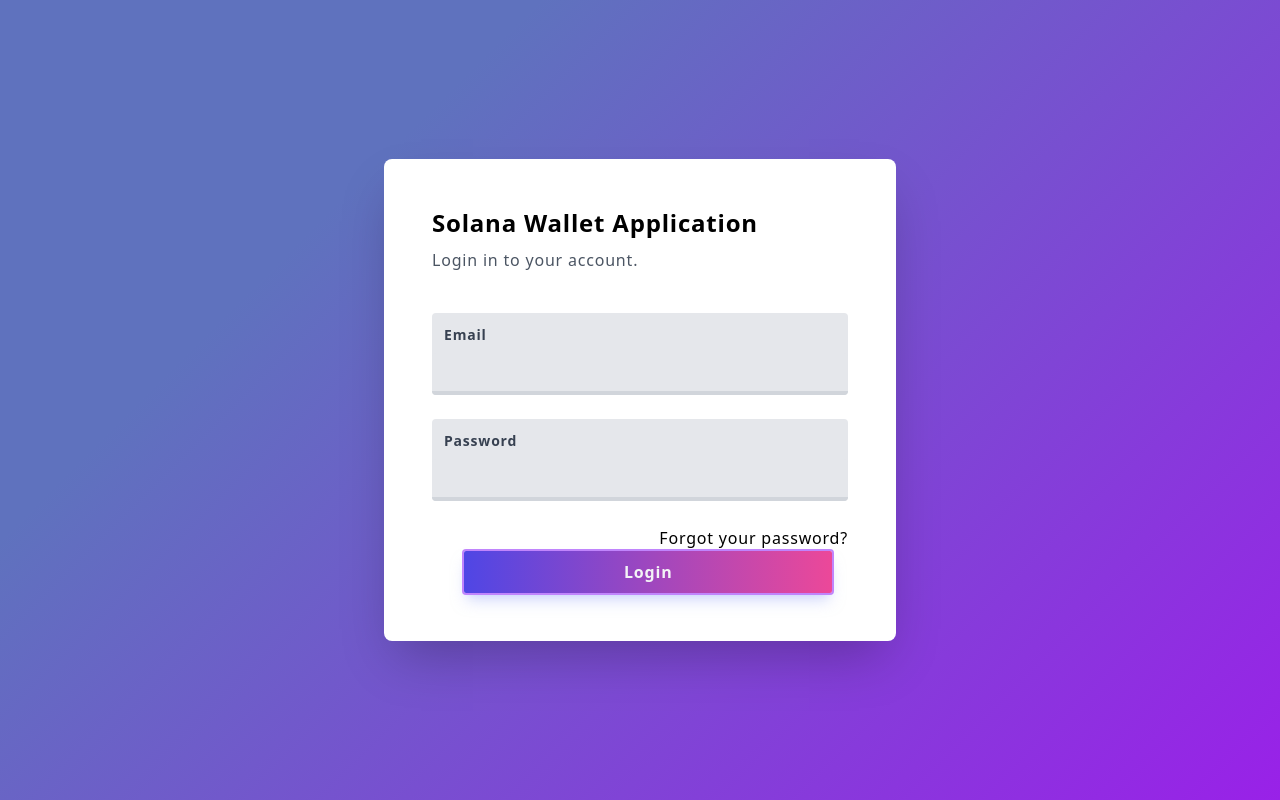
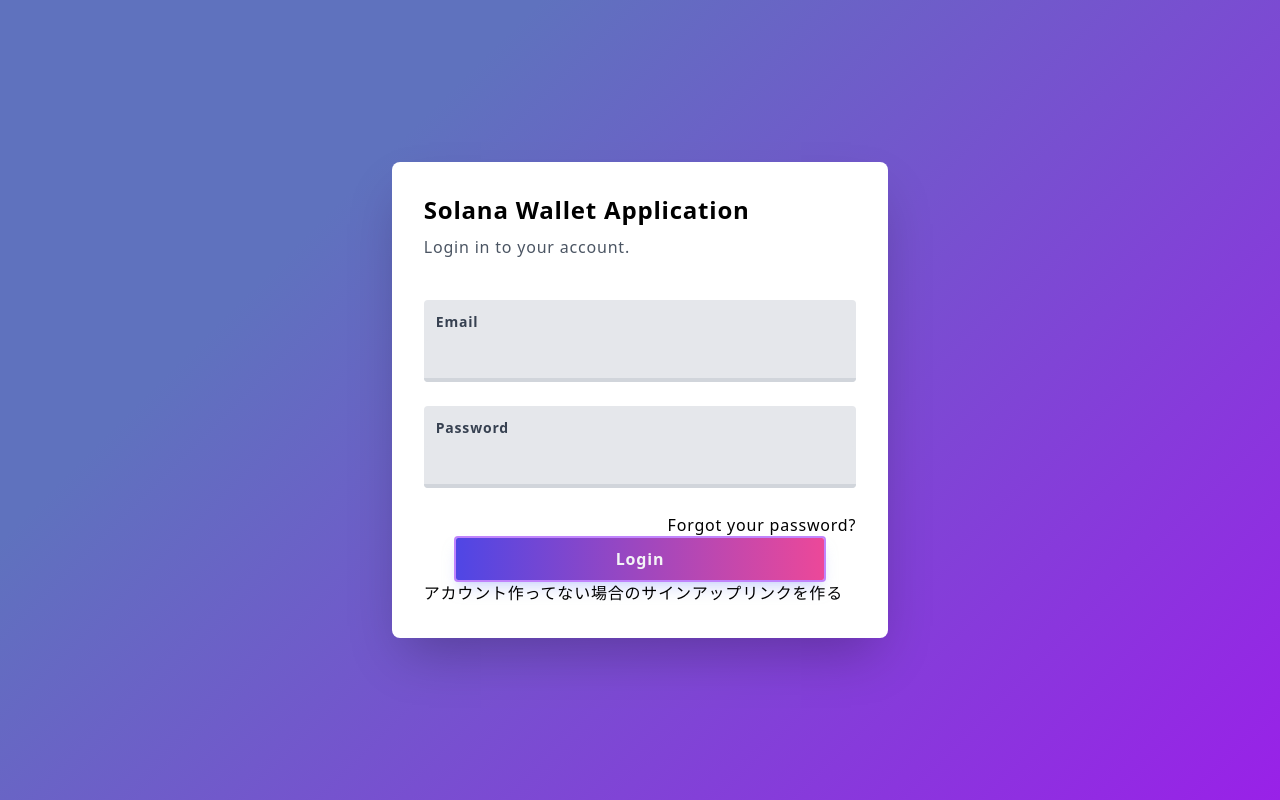
Before and after one commit to Fujiwara-Ken/BaseWallet, a Next.js app: page / in a window 1280 px wide. Built offline with nearby package versions, Linux system fonts and the light colour scheme; no server answers.

Commit message:
config変更

```diff
--- a/src/components/layouts/LoginForm.tsx
+++ b/src/components/layouts/LoginForm.tsx
@@ -1,7 +1,7 @@
 import React from 'react';
-import BaseTextArea from '../elements/BaseTextArea';
 import LoginButton from '../elements/Button/LoginButton';
 import BaseLink from '../elements/Link/BaseLink';
+import BaseTextArea from '../elements/TextArea/BaseTextArea';
 
 const LoginForm: React.FC = () => {
   return (
@@ -20,6 +20,7 @@
             <LoginButton />
           </form>
         </section>
+        <p>アカウント作ってない場合のサインアップリンクを作る</p>
       </main>
     </>
   );
--- a/tailwind.config.js
+++ b/tailwind.config.js
@@ -1,15 +1,22 @@
 const defaultTheme = require('tailwindcss/defaultTheme');
 
 module.exports = {
-  mode: 'jit', //JITモードを有効化
+  mode: 'jit',
   // パージの対象ファイルを設定
   purge: ['./src/pages/**/*.{js,ts,jsx,tsx}', './src/components/**/*.{js,ts,jsx,tsx}'],
-  darkMode: false, // or 'media' or 'class'
+  darkMode: false,
   theme: {
+    screens: {
+      tablet: '640px',
+      // => @media (min-width: 640px) { ... }
+
+      laptop: '1024px',
+      // => @media (min-width: 1024px) { ... }
+
+      desktop: '1280px',
+      // => @media (min-width: 1280px) { ... }
+    },
     fontFamily: {
-      // スプレッドで展開している前に、メインとしたいフォント名を追加する
-      // フォント名にスペースがある場合は、'Noto\\ Sans\\ JP'のように \ (バックスラッシュ)でエスケープする
-      // Serif 体がメインの場合は、 `...defaultTheme.fontFamily.serif` を展開する
       ja: [...defaultTheme.fontFamily.sans],
       en: [...defaultTheme.fontFamily.sans],
     },
```
Also changed, not shown: src/components/elements/TextArea/BaseTextArea.tsx (renamed from src/components/elements/BaseTextArea.tsx).
